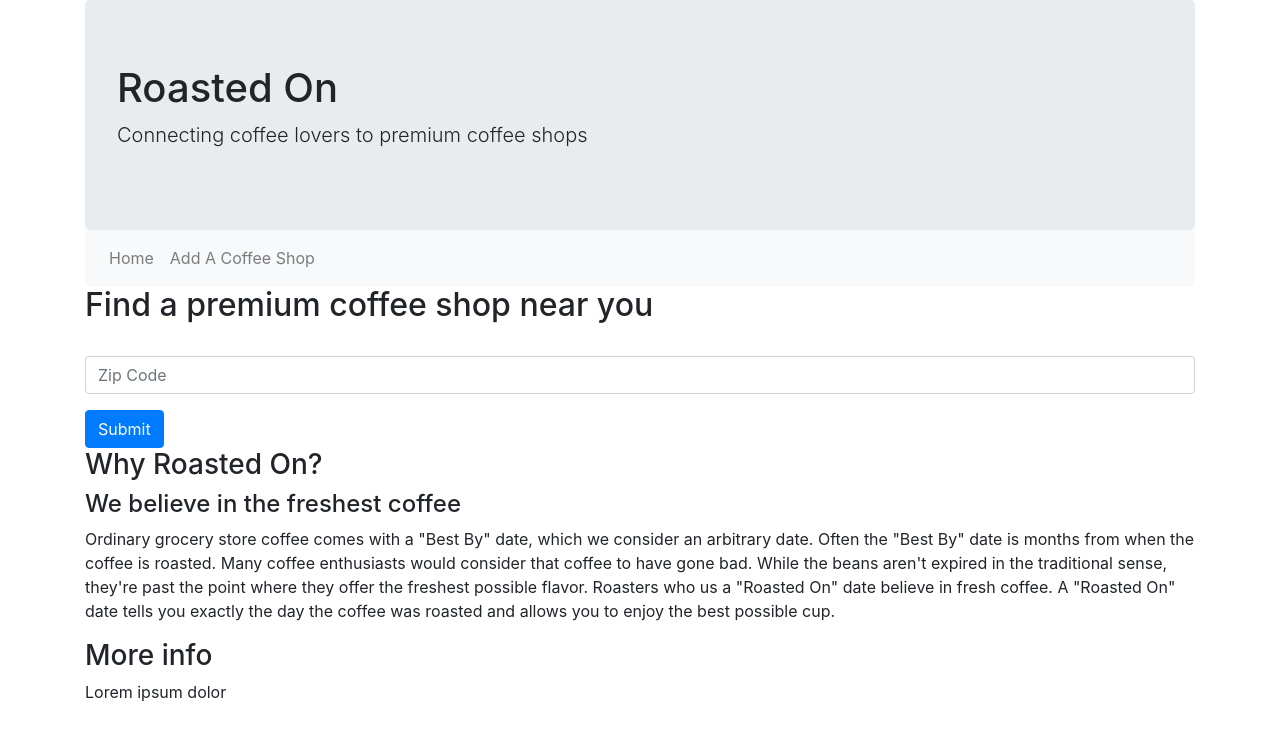
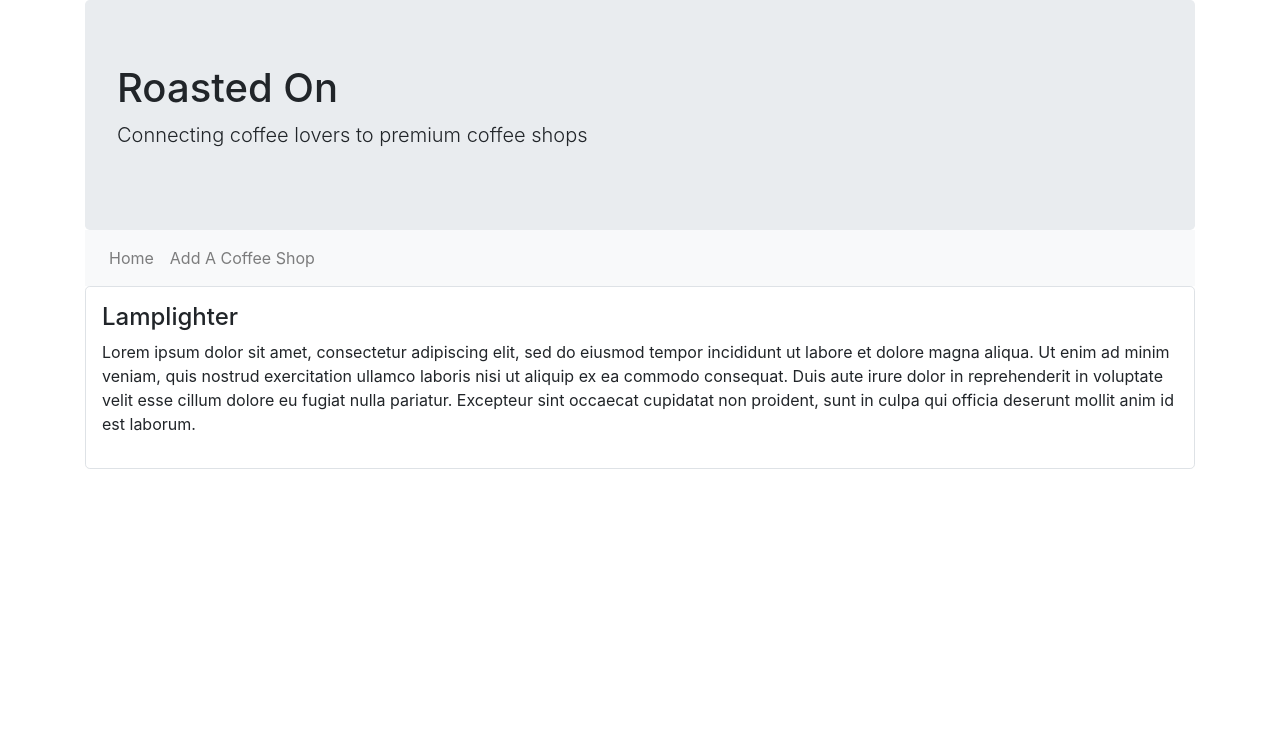
Before and after one commit to t-fa/roastedon, a React (Create React App) app in the folder frontend/: page / in a window 1280 px wide. Shown: the top 736 px of the page. Built offline with nearby package versions, Linux system fonts and the light colour scheme; no server answers.

Commit message:
Added ShopThumbnailView

```diff
--- a/frontend/src/components/MainLayout.js
+++ b/frontend/src/components/MainLayout.js
@@ -4,15 +4,17 @@ import { Switch, Route } from 'react-router-dom';
 import Header from './Header';
 import Home from './Home';
 import AddShopForm from './AddShopForm';
+import ShopThumbnailView from './ShopThumbnailView';
 
 function MainLayout() {
   return (
     <div className="container">
       <Header />
-      <Switch>
+      {/* <Switch>
         <Route exact path="/" component={Home} />
         <Route path="/add" component={AddShopForm} />
-      </Switch>
+      </Switch> */}
+      <ShopThumbnailView shopname="Lamplighter" />
     </div>
   );
 }
--- a/frontend/src/components/SearchZipCode.js
+++ b/frontend/src/components/SearchZipCode.js
@@ -1,5 +1,6 @@
 import React from 'react';
 import axios from 'axios';
+import { Redirect } from 'react-router-dom';
 
 class SearchZipCode extends React.Component {
   constructor(props) {
@@ -13,7 +14,7 @@ class SearchZipCode extends React.Component {
 
   componentDidMount() {
     axios
-      .get('http://localhost:3001/shops')
+      .get('http://localhost:3001/')
       .then((response) => {
         this.setState({ shops: response.data });
       })
--- /dev/null
+++ b/frontend/src/components/ShopThumbnailView.js
@@ -0,0 +1,21 @@
+import React from 'react';
+
+function ShopThumbnailView(props) {
+  return (
+    <div class="shopthumbnailview container border rounded-lg p-3">
+      {/* <img class="shopthumbnailimg" src={props.imgsrc} /> */}
+      <h4>{props.shopname}</h4>
+      <p>
+        Lorem ipsum dolor sit amet, consectetur adipiscing elit, sed do eiusmod
+        tempor incididunt ut labore et dolore magna aliqua. Ut enim ad minim
+        veniam, quis nostrud exercitation ullamco laboris nisi ut aliquip ex ea
+        commodo consequat. Duis aute irure dolor in reprehenderit in voluptate
+        velit esse cillum dolore eu fugiat nulla pariatur. Excepteur sint
+        occaecat cupidatat non proident, sunt in culpa qui officia deserunt
+        mollit anim id est laborum.
+      </p>
+    </div>
+  );
+}
+
+export default ShopThumbnailView;
--- a/frontend/src/index.css
+++ b/frontend/src/index.css
@@ -15,3 +15,12 @@ code {
 .jumbotron {
   margin: 0;
 }
+
+.shopthumbnailview {
+  max-height: 300px;
+}
+
+.shopthumbnailimg {
+  width: auto;
+  height: 100%;
+}
```
Also changed, not shown: 1 other file (tests, documents, lock files or other folders).
